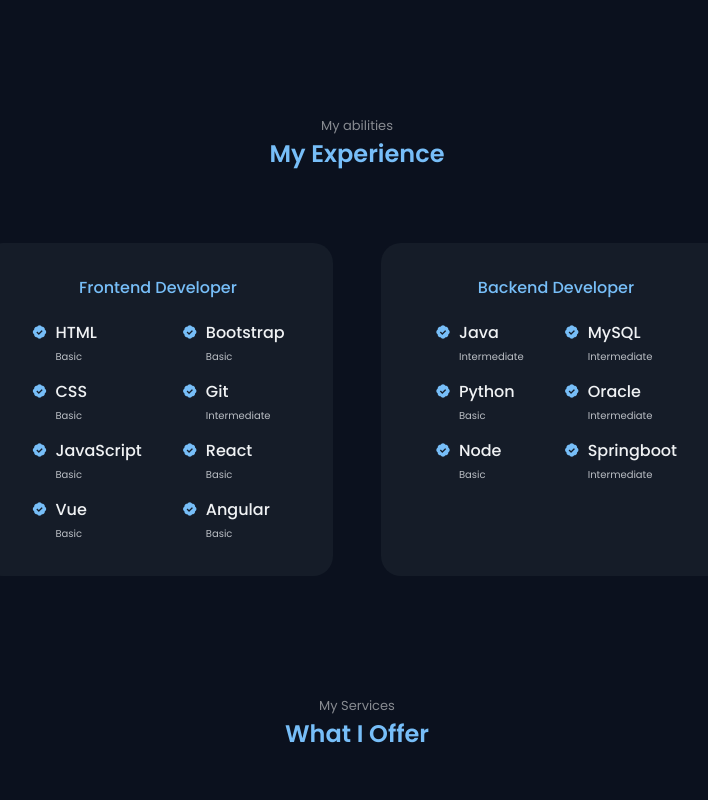
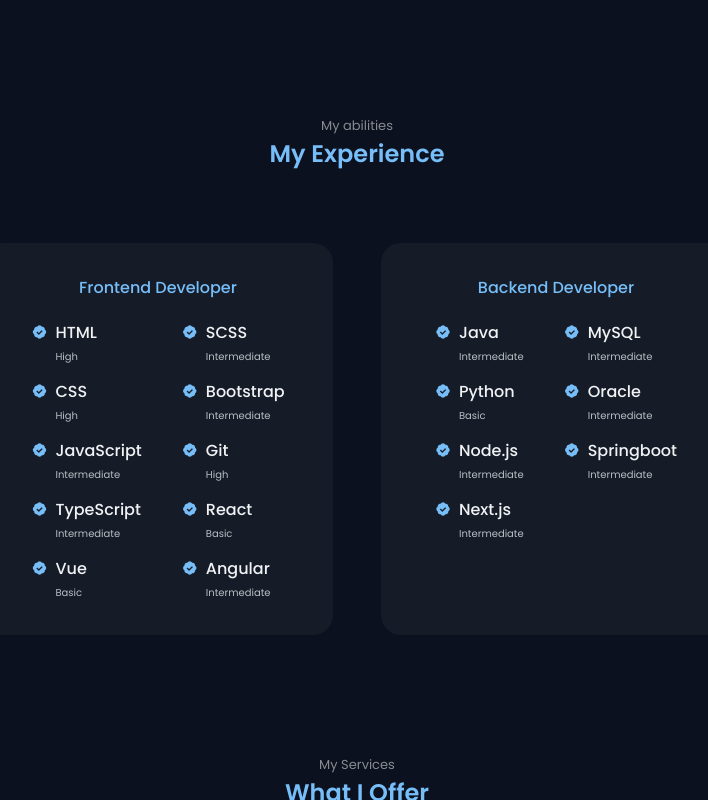
Before and after one commit to valen715/portafolio, a plain HTML site: page index.html in a window 1280 px wide. Shown: the part 1559-2359 px from the top of the page, without its empty margins (283-991 px from the left). Drawn offline with nearby package versions, Linux system fonts and the light colour scheme.

Commit message:
actualization CV and experience

```diff
--- a/index.html
+++ b/index.html
@@ -115,13 +115,13 @@
                         <div class="about__box">
                             <i class='bx bx-award about__icon'></i>
                             <h3 class="about__title">Experience</h3>
-                            <span class="about__subtitle">6 Months Working</span>
+                            <span class="about__subtitle">1 year Working</span>
                         </div>
 
                         <div class="about__box">
                             <i class='bx bx-briefcase about__icon'></i>
                             <h3 class="about__title">Complete</h3>
-                            <span class="about__subtitle">4 Projects</span>
+                            <span class="about__subtitle">5 Projects</span>
                         </div>
 
                         <div class="about__box">
@@ -159,7 +159,7 @@
 
                                 <div>
                                     <h3 class="skills__name">HTML</h3>
-                                    <span class="skills__level">Basic</span>
+                                    <span class="skills__level">High</span>
                                 </div>
                             </div>
 
@@ -168,7 +168,7 @@
 
                                 <div>
                                     <h3 class="skills__name">CSS</h3>
-                                    <span class="skills__level">Basic</span>
+                                    <span class="skills__level">High</span>
                                 </div>
                             </div>
 
@@ -177,7 +177,16 @@
 
                                 <div>
                                     <h3 class="skills__name">JavaScript</h3>
-                                    <span class="skills__level">Basic</span>
+                                    <span class="skills__level">Intermediate</span>
+                                </div>
+                            </div>
+
+                            <div class="skills__data">
+                                <i class='bx bxs-badge-check'></i>
+
+                                <div>
+                                    <h3 class="skills__name">TypeScript</h3>
+                                    <span class="skills__level">Intermediate</span>
                                 </div>
                             </div>
 
@@ -196,8 +205,17 @@
                                 <i class='bx bxs-badge-check'></i>
 
                                 <div>
+                                    <h3 class="skills__name">SCSS</h3>
+                                    <span class="skills__level">Intermediate</span>
+                                </div>
+                            </div>
+
+                            <div class="skills__data">
+                                <i class='bx bxs-badge-check'></i>
+
+                                <div>
                                     <h3 class="skills__name">Bootstrap</h3>
-                                    <span class="skills__level">Basic</span>
+                                    <span class="skills__level">Intermediate</span>
                                 </div>
                             </div>
 
@@ -206,7 +224,7 @@
 
                                 <div>
                                     <h3 class="skills__name">Git</h3>
-                                    <span class="skills__level">Intermediate</span>
+                                    <span class="skills__level">High</span>
                                 </div>
                             </div>
 
@@ -224,7 +242,7 @@
 
                                 <div>
                                     <h3 class="skills__name">Angular</h3>
-                                    <span class="skills__level">Basic</span>
+                                    <span class="skills__level">Intermediate</span>
                                 </div>
                             </div>
                         </div>
@@ -258,8 +276,17 @@
                                 <i class='bx bxs-badge-check'></i>
 
                                 <div>
-                                    <h3 class="skills__name">Node</h3>
-                                    <span class="skills__level">Basic</span>
+                                    <h3 class="skills__name">Node.js</h3>
+                                    <span class="skills__level">Intermediate</span>
+                                </div>
+                            </div>
+
+                            <div class="skills__data">
+                                <i class='bx bxs-badge-check'></i>
+
+                                <div>
+                                    <h3 class="skills__name">Next.js</h3>
+                                    <span class="skills__level">Intermediate</span>
                                 </div>
                             </div>
                         </div>
```
Also changed, not shown: 1 other file.
